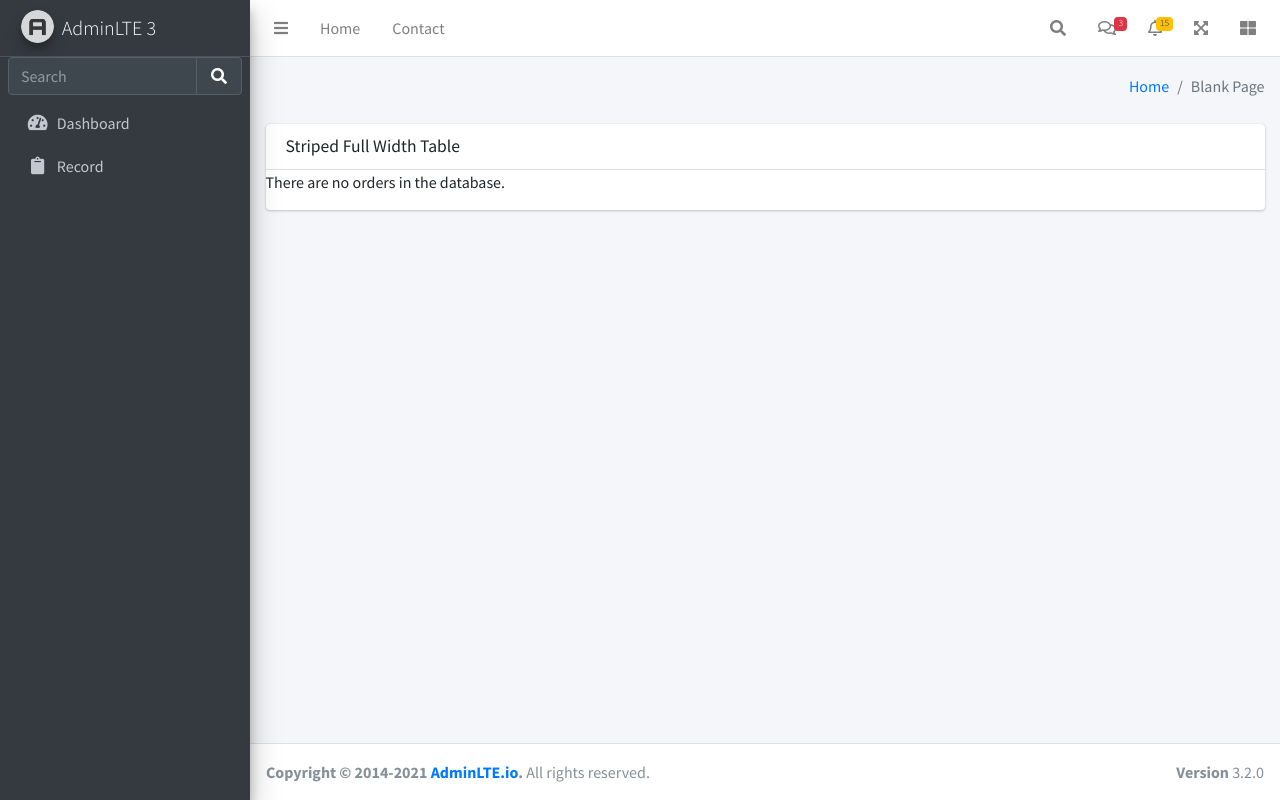
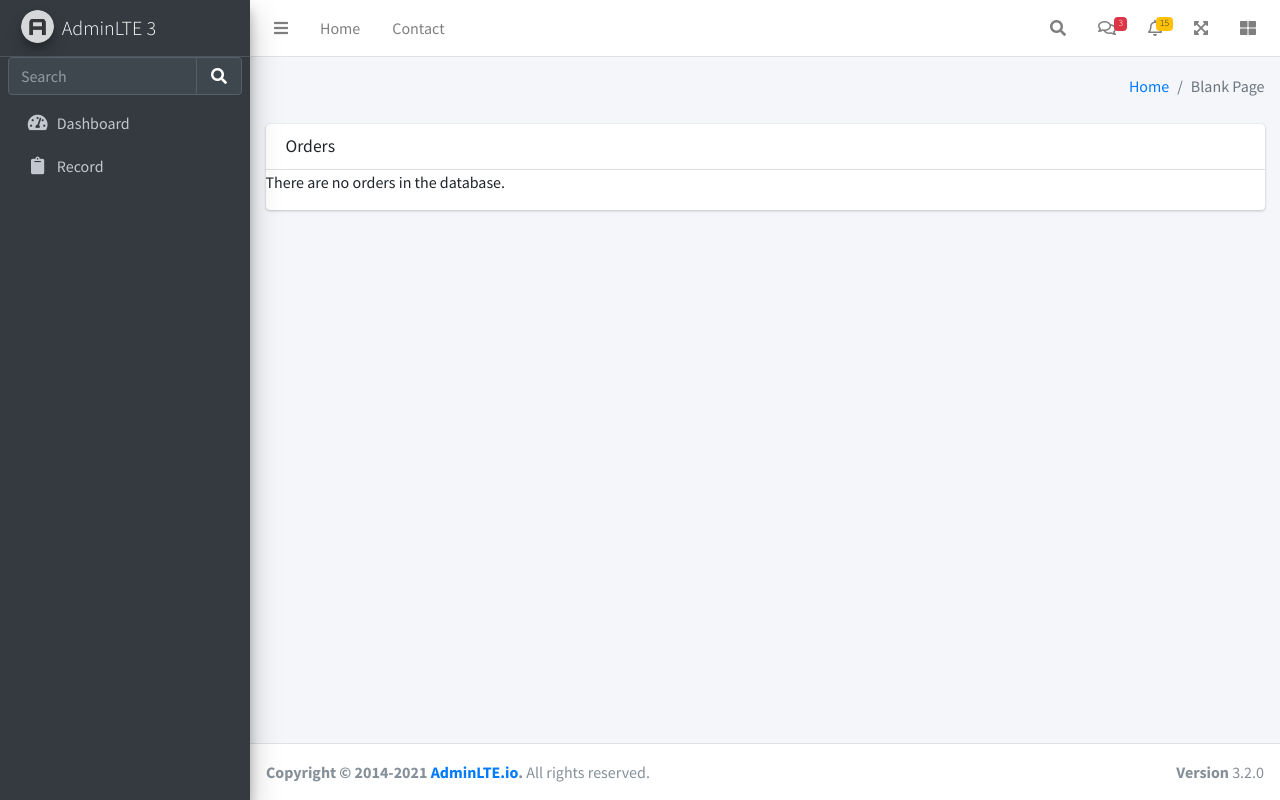
Before and after one commit to adiah-web-dev/oxis-tickets, a Django app: page /orders/ in a window 1280 px wide. Run offline with Django 5.2, Linux system fonts and the light colour scheme; data that the repository does not hold is empty; some libraries are stand-ins or nearby versions.

Commit message:
Change title of table

```diff
--- a/tickets/templates/tickets/order_list.html
+++ b/tickets/templates/tickets/order_list.html
@@ -7,7 +7,7 @@
 				<div class="col-12">
 					<div class="card">
 						<div class="card-header">
-							<h3 class="card-title">Striped Full Width Table</h3>
+							<h3 class="card-title">Orders</h3>
 						</div>
 						<!-- /.card-header -->
 						<div class="card-body p-0">
```
